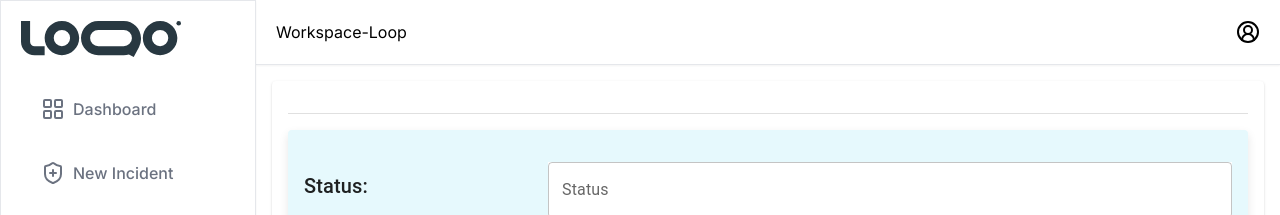
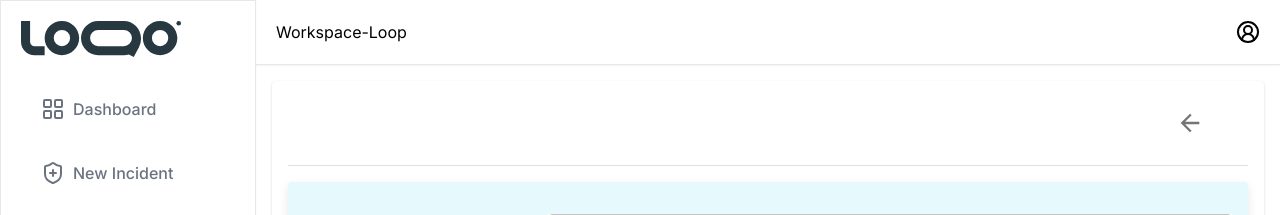
Before and after one commit to inkerton/workspaceLoop, a Next.js app: page /dashboard/viewIncident/1 in a window 1280 px wide. Shown: the top 215 px of the page. Built offline with nearby package versions, Linux system fonts and the light colour scheme; no server answers; the database is empty; a small style sheet from the web is missing.

Commit message:
Update viewpage.js

```diff
--- a/src/app/(pages)/dashboard/viewIncident/[id]/page.js
+++ b/src/app/(pages)/dashboard/viewIncident/[id]/page.js
@@ -1,11 +1,11 @@
 'use client'
 import React, {useState, useEffect} from 'react';
-import { Box, Button, Card, CardContent, CardHeader, Divider, Typography, Grid, TextField, MenuItem, FormControl, FormControlLabel, Radio, ListSubheader, RadioGroup, Tooltip, Autocomplete, Chip, List, ListItem } from '@mui/material';
+import { Box, Button, Card, CardContent, CardHeader, Divider, Typography, Grid, TextField, MenuItem, FormControl, FormControlLabel, Radio, ListSubheader, RadioGroup, Tooltip, Autocomplete, Chip, List, ListItem, IconButton } from '@mui/material';
 import InfoIcon from '@mui/icons-material/Info';
 import { TextareaAutosize } from '@mui/base/TextareaAutosize';
 import { Editor } from '@toast-ui/react-editor';
 import '@toast-ui/editor/dist/toastui-editor.css';
-import { useRouter } from 'next/router';
+import { useRouter } from 'next/navigation';
 import ArrowBackIcon from '@mui/icons-material/ArrowBack';
 import axios from 'axios';
 
@@ -14,6 +14,7 @@ import axios from 'axios';
 function ViewIncident({ params }) {
     const currentID = params.id;
     console.log(currentID);
+    const router = useRouter();
     const [incidentData, setIncidentData] = useState([]);
     const [assignedTo, setAssignedTo] = useState([]);
     const [incidentNo, setIncidentNo] = useState('');
@@ -82,14 +83,20 @@ function ViewIncident({ params }) {
         <div className='p-4'>
             <Card>
                     <CardContent>
+                        <div className='flex justify-between'>
                             <Typography
                             variant='h4'
                             color={'#12a1c0'}
-                        className='p=2'
+                            className='p-2'
                             sx={{ fontWeight: 'bold', mb: 2 }}
                             >
                                 {incidentNo}
                             </Typography>
+
+                            <IconButton aria-label="back" size='large' onClick={() => router.push('/dashboard')} sx={{ mr: 4, mb: 2 }} >
+                                <ArrowBackIcon fontSize="inherit" />
+                            </IconButton>
+                        </div>
                         <Divider/>
 
                         <Card sx={{ backgroundColor: '#E6F9FD', mt: 2 ,mb: 2, boxShadow: "0px 4px 10px rgba(0, 0, 0, 0.1)" }}>
@@ -154,6 +161,7 @@ function ViewIncident({ params }) {
                                             )}
                                         />
                                         </Grid>
+
 
                                         </Box>
                                     </Grid>
```
Lines whose indentation alone changed are shown as unchanged.
